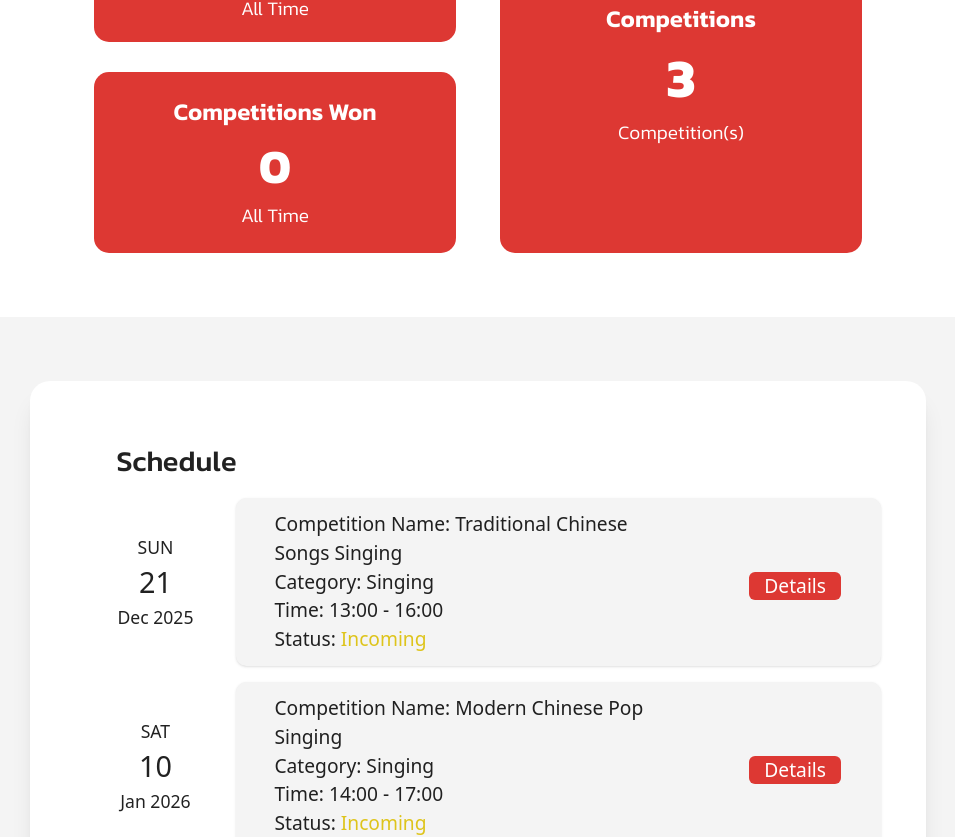
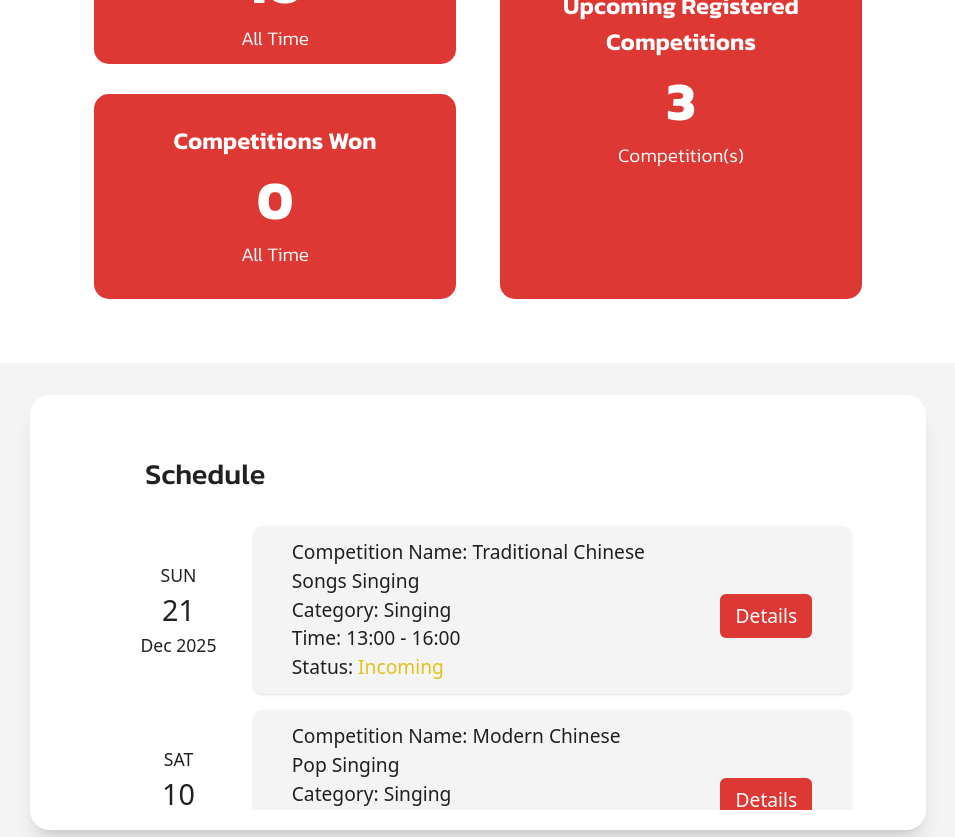
Before and after one commit to Ella-Raputri/WADS-FinalProject, a React (Vite) app in the folder frontend/: page /userhome in a window 1280 px wide. Shown: the part 440-1277 px from the top of the page, without its empty margins (162-1117 px from the left). Built offline with nearby package versions, Linux system fonts and the light colour scheme.

Commit message:
Responsiveness

```diff
--- a/frontend/src/components/ScheduleList.jsx
+++ b/frontend/src/components/ScheduleList.jsx
@@ -40,7 +40,7 @@ export const SecheduleList = ({competition}) => {
                 <p className="ml-[2em]">Category: {competition.category}</p>
                 <p className="ml-[2em]">Time: {competition.time}</p>
                 <p className={`ml-[2em]`}>Status: <p className={`inline-flex ${status === "Incoming" ? "text-[#DEC41B]" : "text-[#FF9000]"}`}>{status}</p></p>
-                <button className="lg:absolute lg:right-0 w-23 h-7 mt-2 mb-2 lg:mb-0 lg:mr-10 ml-6 color-component-red rounded-md hover:!bg-red-700 text-white cursor-pointer" onClick={() => {
+                <button className="lg:absolute lg:right-0 w-23 py-2 mt-3 lg:mb-0 lg:mr-10 ml-6 color-component-red rounded-md hover:!bg-red-700 text-white cursor-pointer" onClick={() => {
                     setIsOpen(true);
                 }}>Details</button>
             </div>
--- a/frontend/src/pages/participant/HomePage.jsx
+++ b/frontend/src/pages/participant/HomePage.jsx
@@ -47,13 +47,13 @@ const HomePage = () => {
       <div className='flex flex-col w-[80%] md:w-[60%] mx-auto mt-[2em] gap-11 font-kanit md:flex-row md: w-[60%]'>
         <div className='w-[100%] md:w-[50%] flex flex-col gap-[30px]'>
           <div className='bg-[#DD3833] h-[50%] rounded-[15px] flex flex-col items-center justify-center min-h-[150px] pt-5 pb-5'>
-            <p className='text-white font-semibold text-[1.1rem] xl:text-[1.5rem] text-center'>Competitions Participated</p>
+            <p className='text-white font-semibold w-[80%] text-[1.1rem] xl:text-[1.5rem] text-center'>Competitions Participated</p>
             <p className='text-white font-bold text-[3rem] xl:text-[3.4rem]'>{competitionsParticipated}</p>
             <p className='text-white font-light text-[0.8rem] xl:text-[1.2rem]'>All Time</p>
           </div>
           <div className='bg-[#DD3833] h-[50%] rounded-[15px] flex flex-col items-center justify-center min-h-[150px] pt-5 pb-5'>
-            <p className='text-white font-semibold text-[1.1rem] xl:text-[1.5rem] text-center'>Competitions Won</p>
-            <p className='text-white font-bold text-[3rem] text-[3.4rem]'>{competitionsWon}</p>
+            <p className='text-white font-semibold w-[80%] text-[1.1rem] xl:text-[1.5rem] text-center'>Competitions Won</p>
+            <p className='text-white font-bold text-[3rem] xl:text-[3.4rem]'>{competitionsWon}</p>
             <p className='text-white font-light text-[0.8rem] xl:text-[1.2rem]'>All Time</p>
           </div>
         </div>
@@ -63,14 +63,16 @@ const HomePage = () => {
             <p className='text-white font-light text-[0.8rem] xl:text-[1.2rem]'>Competition(s)</p>
         </div>
       </div>
-      <div className='bg-[#F4F4F4] w-[100%] h-[80vh] mt-[4em] flex justify-center items-center'>
-        <div className={`bg-[#FFFFFF] w-[80%] md:w-[70%] h-[80%] shadow-xl rounded-[20px] ${sortedCompetitions.length > 0 ? "overflow-y-auto overflow-hidden" : "flex justify-center items-center relative"}`}>
-          <p className={`font-kanit font-medium text-[1.4rem] text-[1.8rem] mt-[2em] sm:ml-[3em] text-center sm:text-left ${sortedCompetitions.length > 0 ? "" : "md:absolute md:top-0 md:left-0"}`}>Schedule</p>
-          {sortedCompetitions.length > 0 ? sortedCompetitions.map((competition) => (
-            <SecheduleList competition={competition} />
-          )) : (
-            <p className='font-poppins text-[#818181] '>-- No Upcoming Competitions --</p>
-          )}
+      <div className='bg-[#F4F4F4] w-[100%] mt-[4em] flex justify-center items-center relative'>
+        <div className='bg-[#FFFFFF] w-[90%] md:w-[70%] shadow-xl rounded-[20px] my-[2em]'>
+          <p className='font-kanit text-[1.4rem] xl:text-[1.8rem] font-medium sm:ml-[4em] justify-self-center pt-[2em] pb-[0.5em] sm:justify-self-start'>Schedule</p>
+          <div className={`h-[70vh] min-h-[200px] max-h-[300px] overflow-auto sm:mx-[2em] mb-5`}>
+            {sortedCompetitions.length > 0 ? sortedCompetitions.map((competition) => (
+              <SecheduleList competition={competition} />
+            )) : (
+              <p className='font-poppins text-[#818181] '>-- No Upcoming Competitions --</p>
+            )}
+          </div>
         </div>
       </div>
     </>
```
